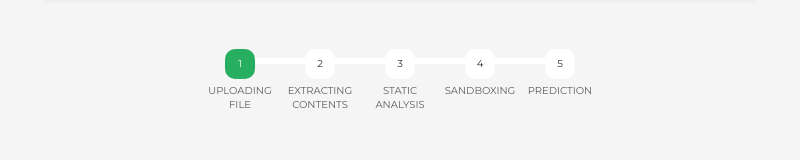
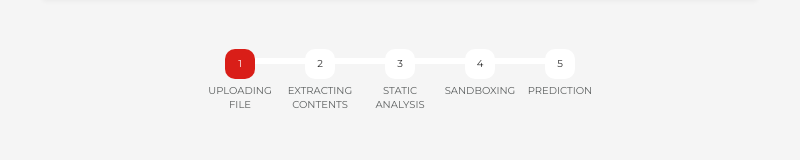
Before and after one commit to alanjose10/ui_electron, an Electron app: page index.html in a window 800 px wide. Both pictures are taken after a click on the button "Submit". Shown: the part 275-435 px from the top of the page. Drawn offline with nearby package versions, Linux system fonts and the light colour scheme.

Commit message:
progress error added

```diff
--- a/app/css/progress.css
+++ b/app/css/progress.css
@@ -129,3 +129,8 @@ body {
 	background: #27AE60;
 	color: white;
 }
+
+#progressbar li.error:before,  #progressbar li.error:after{
+	background: #d91e18;
+	color: white;
+}
--- a/app/js/progress.js
+++ b/app/js/progress.js
@@ -6,7 +6,7 @@ $(document).ready(function(){
 
         (function loop(i){
             setTimeout(function(){
-            $("#progressbar li").eq(5-i).addClass("active");
+            $("#progressbar li").eq(5-i).addClass("error");
             if(--i)
                 loop(i);
             },500*i)
```
